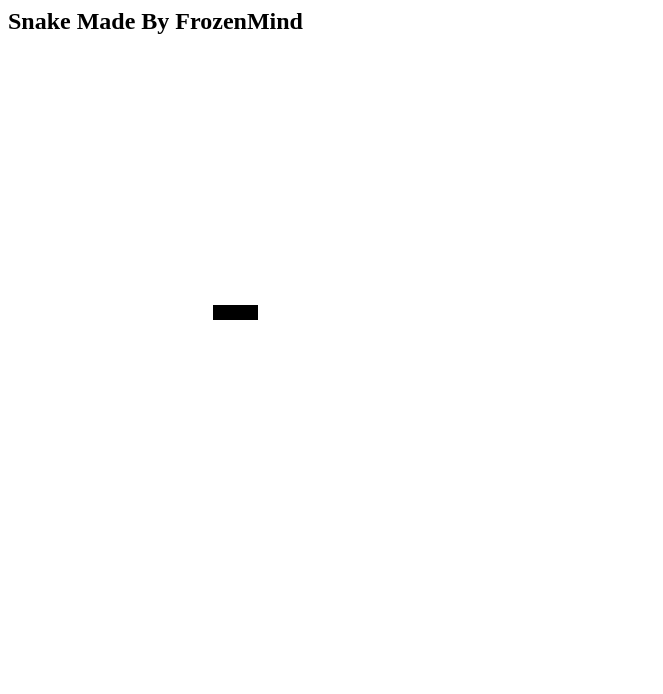
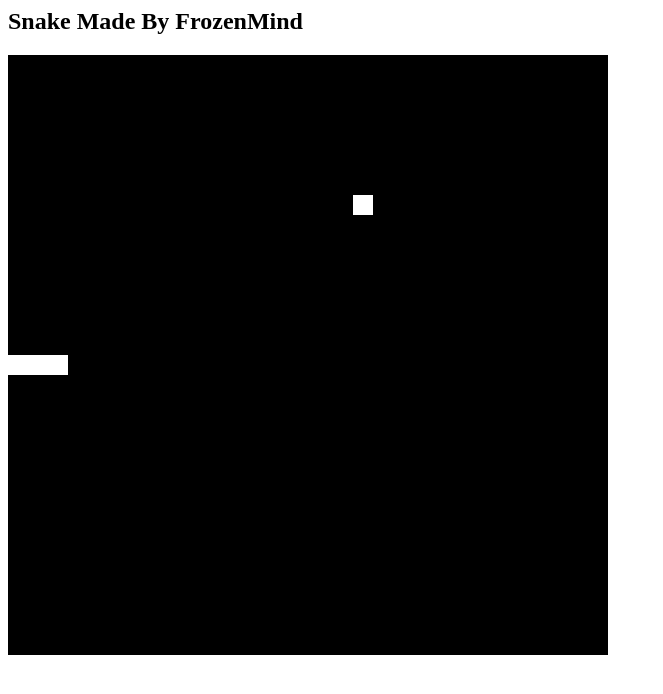
Before and after one commit to FrozenMind/JsGameCollection, a plain HTML site: page Snake/index.html in a window 1280 px wide. Shown: the whole page, without its empty margins (0-663 px from the left). Drawn offline with Linux system fonts and the light colour scheme.

Commit message:
Snake is close to fully working -snake can move -food spawns -snake can eat food and grows -snake crashs when hit wall -score is shown as console.log --> label needed and click to start needed -snake hits it self without dying--> well be added soon -food isnt that perfect yet

```diff
--- a/Snake/index.html
+++ b/Snake/index.html
@@ -1,11 +1,11 @@
 <html>
 
 <h2>Snake Made By FrozenMind</h2>
-<canvas id="gameArea" width="500" height="500" onkeydown="keyDown()" onkeyup="keyUp()"></canvas>
+<canvas id="gameArea" width="600" height="600" onkeydown="keyDown"></canvas>
 
-<script type="text/style" src="style.css"></script>
-<script src="../lib/easeljs-0.8.2.min.js"></script>
-<script type="text/javascript" src="snake.js"></script>
-<script type="text/javascript" src="main.js"></script>
+<script type=" text/style " src="style.css "></script>
+<script src="../lib/easeljs-0.8.2.min.js "></script>
+<script type="text/javascript " src="snake.js "></script>
+<script type="text/javascript " src="main.js "></script>
 
 </html>
--- a/Snake/main.js
+++ b/Snake/main.js
@@ -1,38 +1,79 @@
 var stage;
 var snake;
+var food;
 
 init();
 
 function init() {
     //init stage
     stage = new createjs.Stage("gameArea");
+    stage.canvas.style.background = "#000000" //black background
     //create Snake with a little snake to start
     snake = new Snake();
     snake.loadDefaultSnake();
-
+    //create food rect
+    food = new createjs.Shape();
+    food.graphics.beginFill(snake.color).drawRect(0, 0, snake.size, snake.size);
+    //start location is on top half to make sure its not on snake
+    food.x = Math.floor(Math.random() * stage.canvas.width - snake.size);
+    food.y = Math.floor(Math.random() * stage.canvas.height - snake.size);
+    stage.addChild(food);
     //create ticker
     createjs.Ticker.addEventListener("tick", tick);
-    createjs.Ticker.setInterval(1000 / 60);
+    createjs.Ticker.setFPS(5); //in this game fps means snake speed
+    //add key event listener
+    document.addEventListener("keydown", keyDown, false);
 }
 
 function tick() {
+    snake.move();
+    checkFoodHit();
+    checkLoss();
     stage.update();
 }
 
 //if key is pressed
 function keyDown(e) {
+    console.log(e);
     switch (e.keyCode) {
-        case "":
-
+        case 38: //38 = up
+            if (snake.direction != 3) {
+                snake.direction = 1;
+            }
+            break;
+        case 39: //39 = right
+            if (snake.direction != 4) {
+                snake.direction = 2;
+            }
+            break;
+        case 40: //40 = down
+            if (snake.direction != 1) {
+                snake.direction = 3;
+            }
+            break;
+        case 37: //37 = left
+            if (snake.direction != 2) {
+                snake.direction = 4;
+            }
             break;
     }
 }
 
-//if key is released
-function keyUp(e) {
-    switch (e.keyCode) {
-        case "":
-
-            break;
+//if snake hits food make snake bigger and move food
+function checkFoodHit() {
+    if (food.y + snake.size >= snake.rects[0].y && food.y <= snake.rects[0].y + snake.size && food.x <= snake.rects[0].x + snake.size && food.x + snake.size >= snake.rects[0].x) {
+        food.x = Math.floor(Math.random() * (stage.canvas.width - snake.size));
+        food.y = Math.floor(Math.random() * (stage.canvas.height - snake.size));
+        snake.addRect();
     }
 }
+
+//check if snake is out of window
+function checkLoss() {
+
+    if (snake.rects[0].y < 0 || snake.rects[0].y + snake.size > stage.canvas.height || snake.rects[0].x < 0 || snake.rects[0].x + snake.size > stage.canvas.width) {
+        console.log("you lost. Your Score is: " + snake.rects.length);
+        //alert("you lost. Your Score is: " + snake.rects.length);
+        init();
+    }
+}
--- a/Snake/snake.js
+++ b/Snake/snake.js
@@ -1,27 +1,56 @@
 function Snake() {
-    this.color = "#000000";
-    this.speed = 5;
-    this.size = 15;
+    this.color = "#ffffff"; //white snake
+    this.size = 20;
     this.rects = [];
-    this.direction; //1=up, 2=right, 3=down, 4=left
+    this.direction = 4; //1=up, 2=right, 3=down, 4=left
 
     this.loadDefaultSnake = function() {
         this.rects.push(new createjs.Shape());
-        this.rects[this.rects.length - 1].graphics.beginFill(this.color).drawRect(stage.canvas.width / 2 - 3 * this.size, stage.canvas.height / 2, this.size, this.size);
-        console.log(stage.canvas.width);
+        this.rects[this.rects.length - 1].graphics.beginFill(this.color).drawRect(0, 0, this.size, this.size);
+        this.rects[this.rects.length - 1].x = stage.canvas.width / 2 - 3 * this.size;
+        this.rects[this.rects.length - 1].y = stage.canvas.height / 2;
         stage.addChild(this.rects[this.rects.length - 1]);
         this.rects.push(new createjs.Shape());
-        this.rects[this.rects.length - 1].graphics.beginFill(this.color).drawRect(stage.canvas.width / 2 - 2 * this.size, stage.canvas.height / 2, this.size, this.size);
+        this.rects[this.rects.length - 1].graphics.beginFill(this.color).drawRect(0, 0, this.size, this.size);
+        this.rects[this.rects.length - 1].x = stage.canvas.width / 2 - 2 * this.size;
+        this.rects[this.rects.length - 1].y = stage.canvas.height / 2;
         stage.addChild(this.rects[this.rects.length - 1]);
         this.rects.push(new createjs.Shape());
-        this.rects[this.rects.length - 1].graphics.beginFill(this.color).drawRect(stage.canvas.width / 2 - this.size, stage.canvas.height / 2, this.size, this.size);
+        this.rects[this.rects.length - 1].graphics.beginFill(this.color).drawRect(0, 0, this.size, this.size);
+        this.rects[this.rects.length - 1].x = stage.canvas.width / 2 - this.size;
+        this.rects[this.rects.length - 1].y = stage.canvas.height / 2;
         stage.addChild(this.rects[this.rects.length - 1]);
         this.direction = 4;
     };
 
-    this.addRect = function(x, y) {
+    this.addRect = function() {
         this.rects.push(new createjs.Shape());
-        this.rects[this.rects.length - 1].graphics.beginFill(this.color).drawRect(x, y, this.size, this.size);
+        this.rects[this.rects.length - 1].graphics.beginFill(this.color).drawRect(0, 0, this.size, this.size);
+        this.rects[this.rects.length - 1].x = this.rects[this.rects.length - 1].x + this.size;
+        this.rects[this.rects.length - 1].y = this.rects[this.rects.length - 1].y + this.size;
         stage.addChild(this.rects[this.rects.length - 1]);
     };
+
+    this.move = function() {
+        //every rect should be set to the one before him
+        for (i = this.rects.length - 1; i >= 1; i--) {
+            this.rects[i].x = this.rects[i - 1].x;
+            this.rects[i].y = this.rects[i - 1].y;
+        }
+        //rect 0 should get a new position
+        switch (this.direction) {
+            case 1: //up
+                this.rects[0].y -= this.size;
+                break;
+            case 2: //right
+                this.rects[0].x += this.size;
+                break;
+            case 3: //down
+                this.rects[0].y += this.size;
+                break;
+            case 4: //left
+                this.rects[0].x -= this.size;
+                break;
+        }
+    }
 }
```
